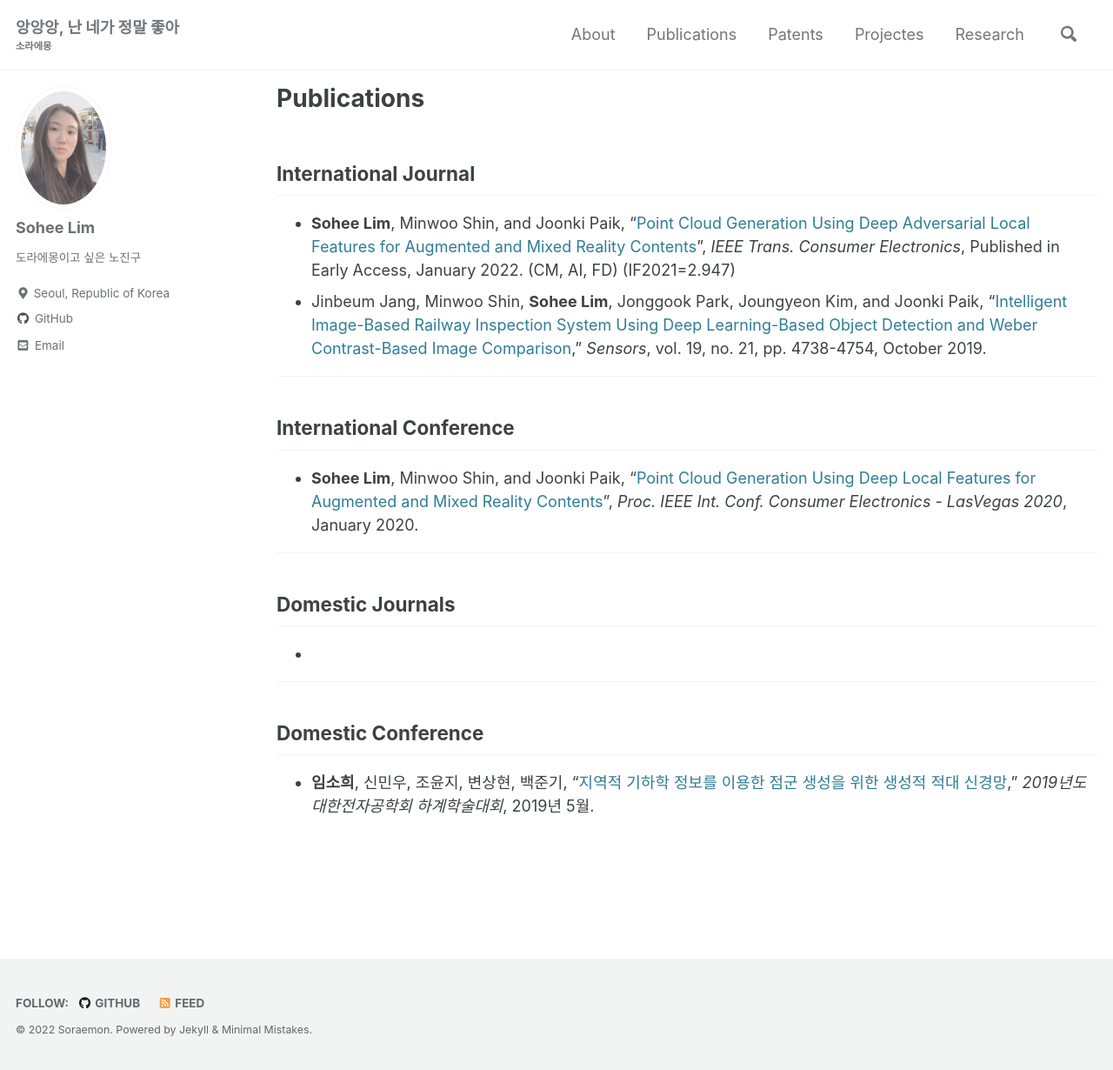
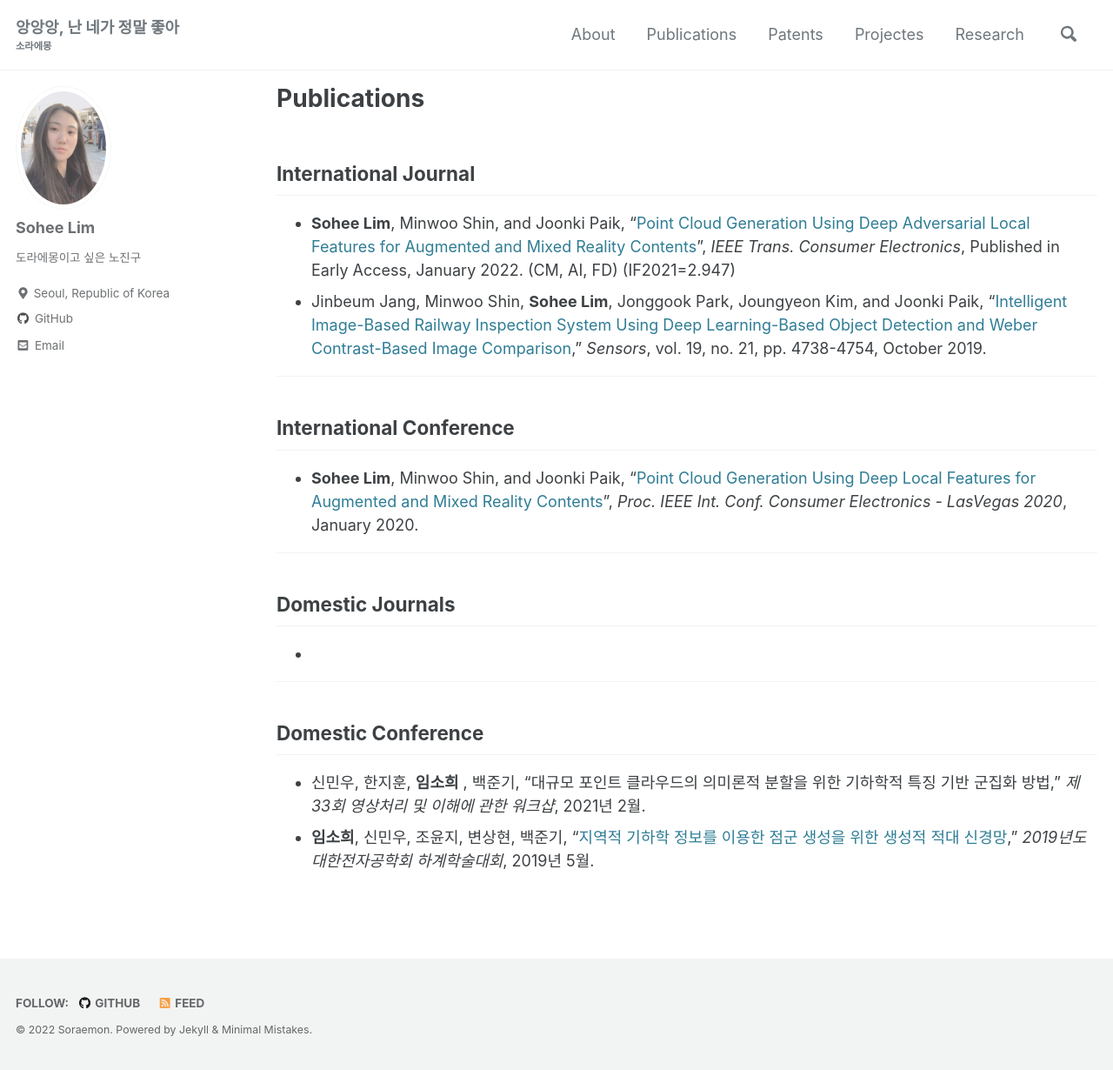
Before and after one commit to sohee-zoe/sohee-zoe.github.io, a Jekyll site: the page built from _pages/Publications.md, in a window 1280 px wide and 1230 px high. Shown: the whole window at 87% size. Built offline with Jekyll 4.4.1, drawn with Linux system fonts in a browser that asks for light colours; cached includes are drawn as plain includes.

Commit message:
Update Publications.md

```diff
--- a/_pages/Publications.md
+++ b/_pages/Publications.md
@@ -27,4 +27,5 @@ layout: single
 ---
 
 ## Domestic Conference
+- 신민우, 한지훈, **임소희** , 백준기, "대규모 포인트 클라우드의 의미론적 분할을 위한 기하학적 특징 기반 군집화 방법," *제 33회 영상처리 및 이해에 관한 워크샵*, 2021년 2월.
 - **임소희**, 신민우, 조윤지, 변상현, 백준기, "[지역적 기하학 정보를 이용한 점군 생성을 위한 생성적 적대 신경망](https://dbpia.co.kr/pdf/pdfView.do?nodeId=NODE08761972&mark=0&useDate=&bookmarkCnt=0&ipRange=N&accessgl=Y&language=ko_KR)," *2019년도 대한전자공학회 하계학술대회*, 2019년 5월.
```
